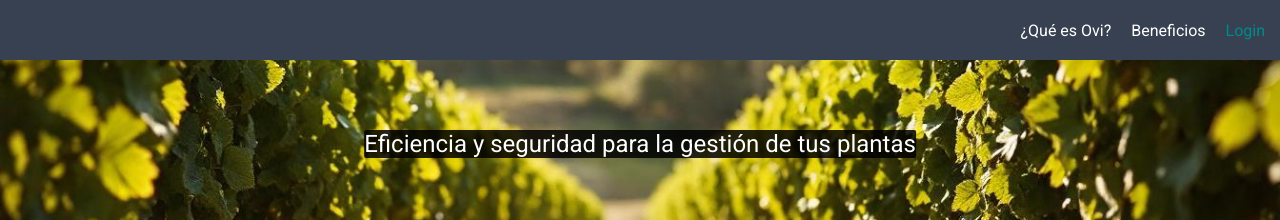
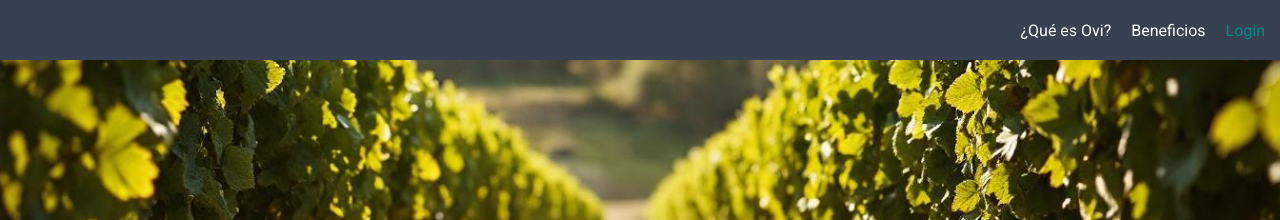
Before and after one commit to Mgomez65/Ovi-Wep-, a React (Vite) app in the folder front/: page / in a window 1280 px wide. Shown: the top 220 px of the page. Built offline with nearby package versions, Linux system fonts and the light colour scheme.

Commit message:
detalles

```diff
--- a/front/src/pages/Pag-Index/inicio.jsx
+++ b/front/src/pages/Pag-Index/inicio.jsx
@@ -51,7 +51,6 @@ const Inicio = () => {
         </p>
       </div>
       <div className="containerImagenInicio">
-        <p>Eficiencia y seguridad para la gestión de tus plantas</p>
         <img src={imagenInicio} alt="Imagen" className="imagenInicio" />
       </div>
       <div className="containerVideo" id="TituloInfo">
```
Also changed, not shown: 1 other file (tests, documents, lock files or other folders).
